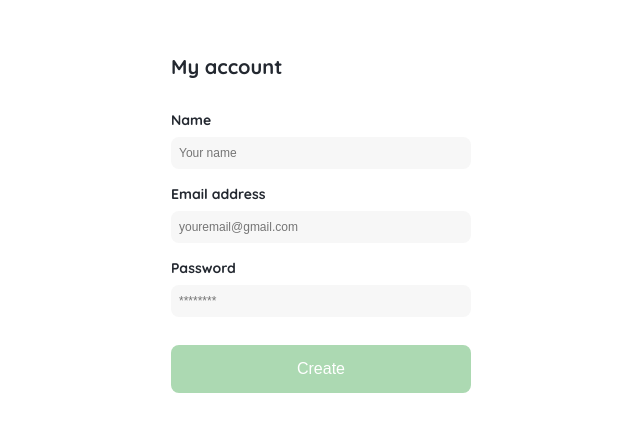
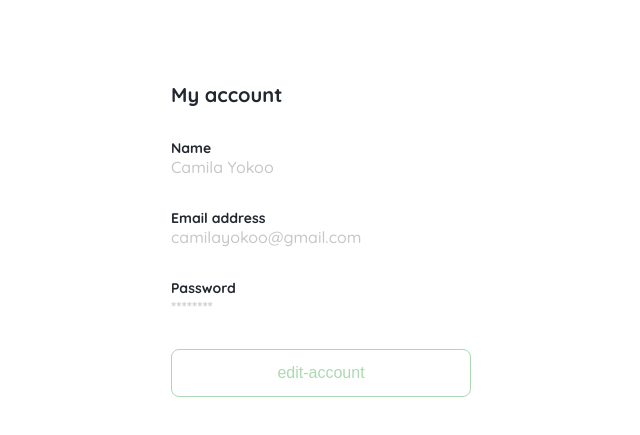
Before and after one commit to Mono-Gato/Yard-Sale_1, a plain HTML site: page index.html in a window 1280 px wide. Shown: the part 161-596 px from the top of the page, without its empty margins (319-959 px from the left). Drawn offline with Linux system fonts and the light colour scheme.

Commit message:
Styles and structure for edit account screen inherited from account screen

```diff
--- a/index.html
+++ b/index.html
@@ -68,7 +68,7 @@
         </div>
     </div>
 
-    <div class="account">
+    <div class="account" style="display:none ;">
         <div class="form-container">
             <h1 class="title">My account</h1>
             <form action="" class="form">
@@ -85,5 +85,23 @@
         </div>
     </div>
 
+    <div class="account edit-account">
+        <div class="form-container">
+            <h1 class="title">My account</h1>
+
+                <div>
+                    <label class="label label--name">Name</label>
+                    <p class="value">Camila Yokoo</p>
+                    <label  class="label label--email">Email address</label>
+                    <p class="value"> camilayokoo@gmail.com</p>
+                    <label  class="label label--password">Password</label>
+                    <div class="value">********</div>
+                </div>
+                <button class="button button--secondary">
+                    edit-account
+                </button>
+            </form>
+
+    </div>
 </body>
 </html>
--- a/src/styles/main.css
+++ b/src/styles/main.css
@@ -94,6 +94,11 @@ width: 100%;
     display: flex;
     flex-direction: column;
 }
+.value{
+    color: var(--very-light-pink);
+    font-size: var(--md);
+    margin-bottom: 32px;
+}
 .account .form{
     justify-content: space-between;
 }
@@ -111,6 +116,9 @@ width: 100%;
 .label{
     font-size: var(--sm);
     font-weight: 700;
+    margin-bottom: 8px;
+}
+.edit-account .label{
     margin-bottom: 8px;
 }
 .input{
@@ -154,6 +162,9 @@ width: 100%;
     bottom: 0;
     margin-bottom: 32px;
 }
+.edit-account .button--secondary{
+    margin-bottom: 32px;
+}
 .login__button{
     margin-top: 12px;
     margin-bottom: 32px;
--- a/src/styles/queries.css
+++ b/src/styles/queries.css
@@ -10,4 +10,7 @@
         min-height: auto;
         padding-top: 0;
     }
+    .edit-account .button--secondary{
+        margin-bottom: 0;
+    }
 }
```
